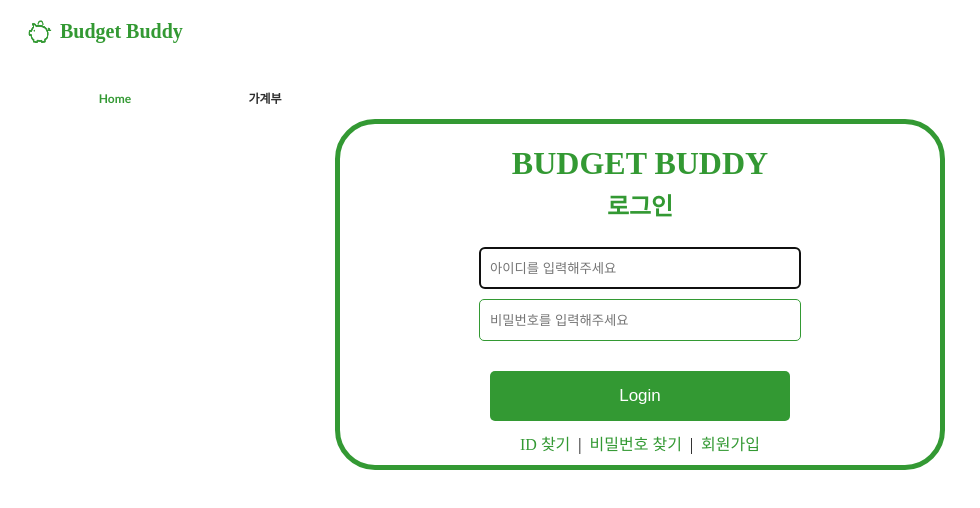
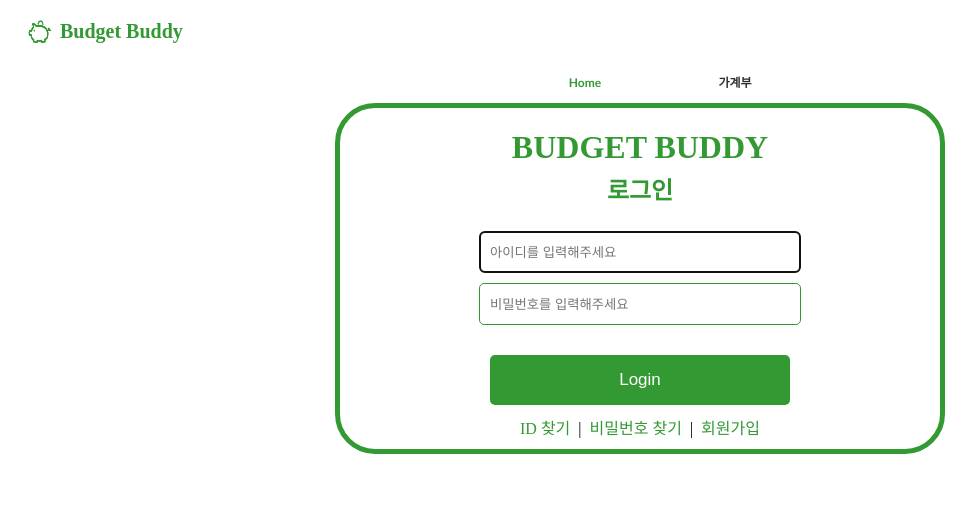
Before and after one commit to chae-rin/BudgetBuddy_Front, a React (Create React App) app: page / in a window 1280 px wide. Shown: the top 508 px of the page, without its empty margins (0-980 px from the left). Built offline with nearby package versions, Linux system fonts and the light colour scheme.

Commit message:
feature : 메뉴 가운데 정렬 적용

```diff
--- a/src/App.css
+++ b/src/App.css
@@ -36,7 +36,12 @@ body {
 
 .topMenu {
   height: 40px;
-  width: 850px;
+  width: 100%;
+  display: flex;
+}
+
+.topMenu ul {
+  margin: 0 auto;
 }
 
 .topMenu ul li {
```
